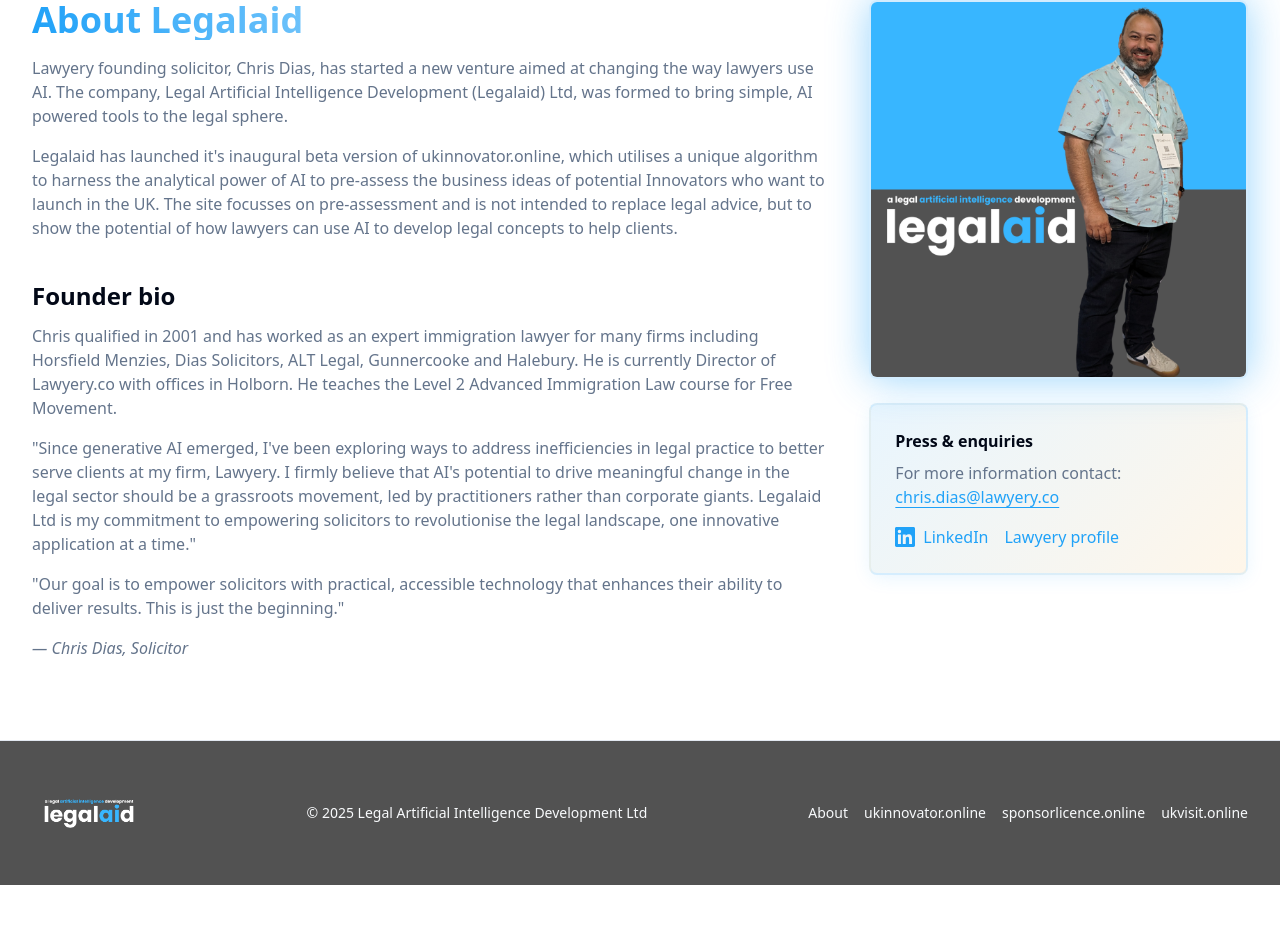
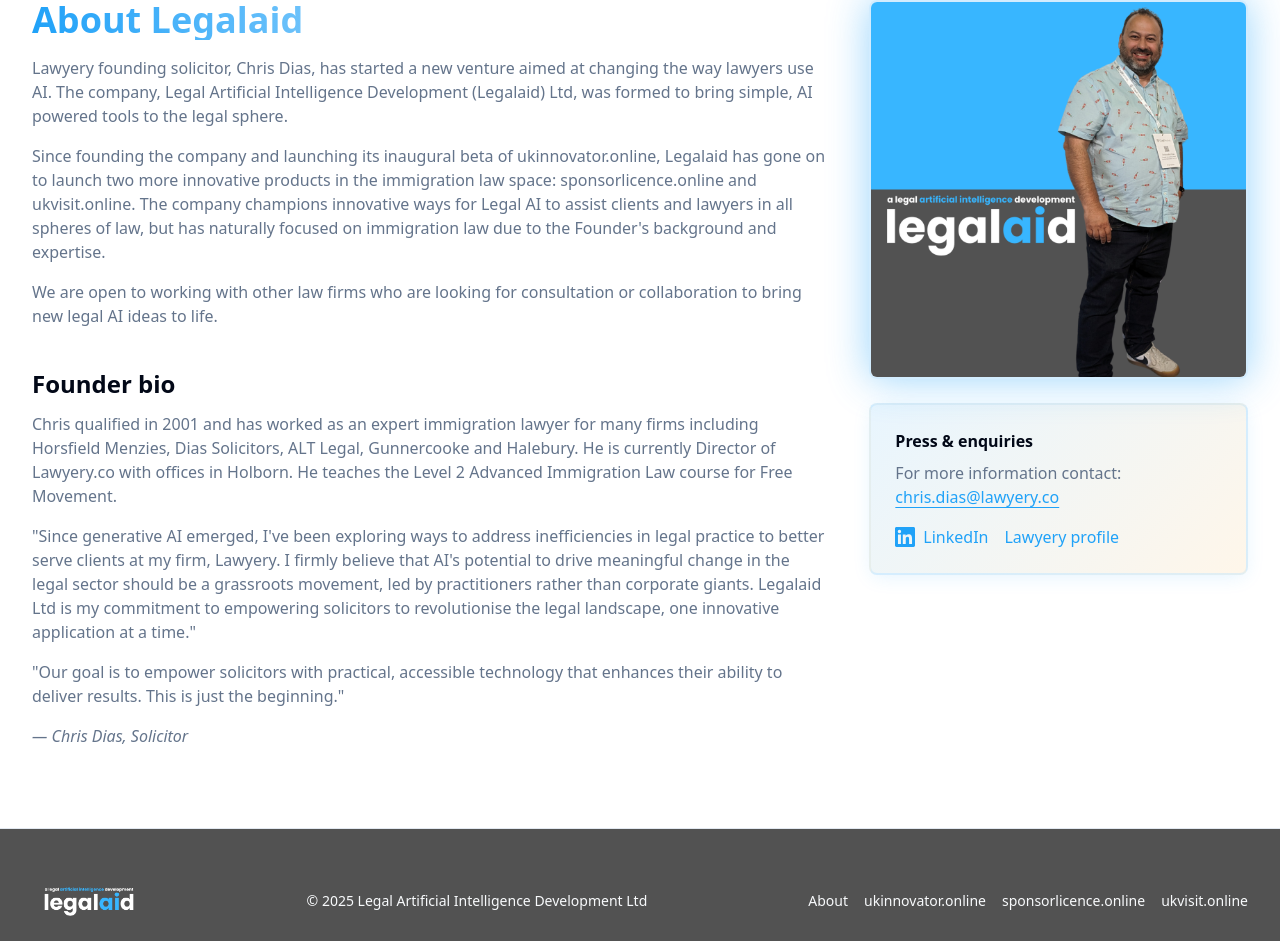
Before and after one commit to cbmak75/legalaid, a React (Vite) app: page / in a window 1280 px wide. Shown: the part 3993-4934 px from the top of the page. Before the commit the page ends 4878 px from the top, so only its background shows below. Built offline with nearby package versions, Linux system fonts and the light colour scheme.

Commit message:
Amend about section paragraph

```diff
--- a/src/pages/Index.tsx
+++ b/src/pages/Index.tsx
@@ -278,7 +278,10 @@ const Index = () => {
                 Lawyery founding solicitor, Chris Dias, has started a new venture aimed at changing the way lawyers use AI. The company, Legal Artificial Intelligence Development (Legalaid) Ltd, was formed to bring simple, AI powered tools to the legal sphere.
               </p>
               <p>
-                Legalaid has launched it's inaugural beta version of ukinnovator.online, which utilises a unique algorithm to harness the analytical power of AI to pre-assess the business ideas of potential Innovators who want to launch in the UK. The site focusses on pre-assessment and is not intended to replace legal advice, but to show the potential of how lawyers can use AI to develop legal concepts to help clients.
+                Since founding the company and launching its inaugural beta of ukinnovator.online, Legalaid has gone on to launch two more innovative products in the immigration law space: sponsorlicence.online and ukvisit.online. The company champions innovative ways for Legal AI to assist clients and lawyers in all spheres of law, but has naturally focused on immigration law due to the Founder's background and expertise.
+              </p>
+              <p>
+                We are open to working with other law firms who are looking for consultation or collaboration to bring new legal AI ideas to life.
               </p>
 
             </div>
```
